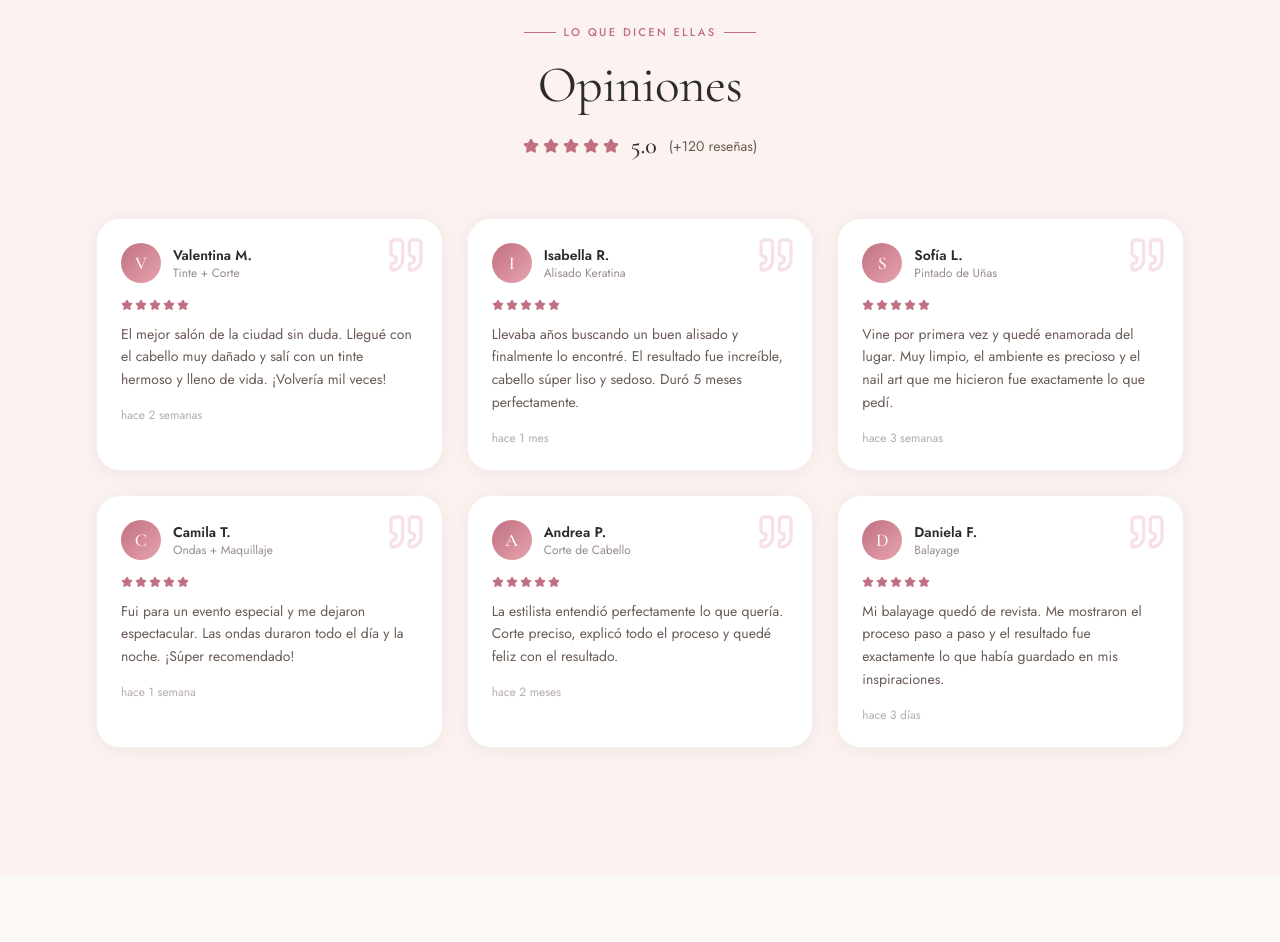
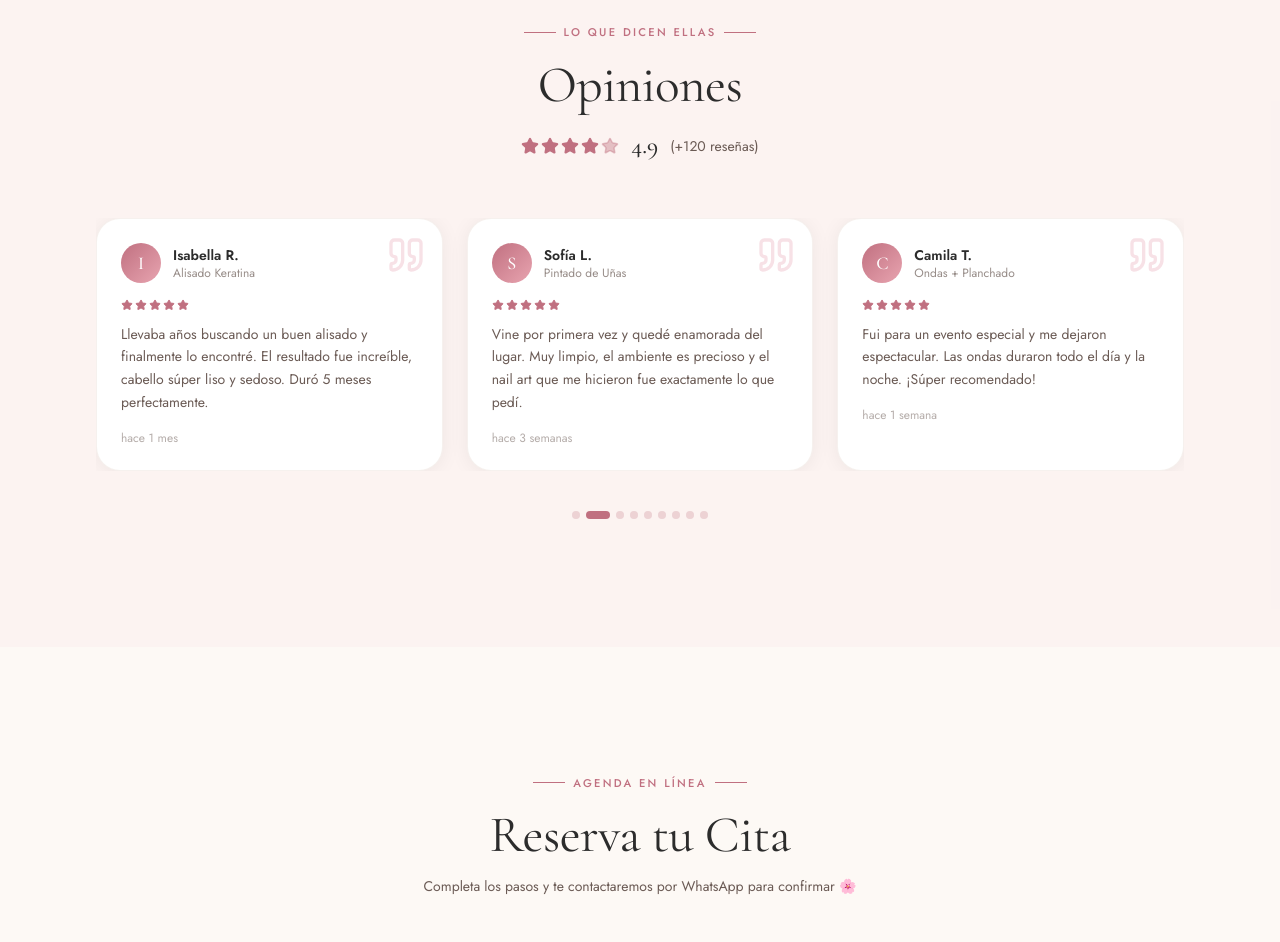
Before and after one commit to RafaelJared/beauty-salon, a Next.js app: page / in a window 1280 px wide. Shown: the part 4980-5922 px from the top of the page. Built offline with nearby package versions, Linux system fonts and the light colour scheme; no server answers.

Commit message:
Opiniones rotativas y estrellas 4.9

```diff
--- a/components/sections/Reviews.tsx
+++ b/components/sections/Reviews.tsx
@@ -1,8 +1,8 @@
 "use client";
 
-import { motion } from "framer-motion";
+import { motion, AnimatePresence } from "framer-motion";
 import { Star, Quote } from "lucide-react";
-import { useState } from "react";
+import { useState, useEffect } from "react";
 
 const reviews = [
   {
@@ -35,7 +35,7 @@ const reviews = [
   {
     id: 4,
     name: "Camila T.",
-    service: "Ondas + Maquillaje",
+    service: "Ondas + Planchado",
     rating: 5,
     text: "Fui para un evento especial y me dejaron espectacular. Las ondas duraron todo el día y la noche. ¡Súper recomendado!",
     avatar: "C",
@@ -59,7 +59,37 @@ const reviews = [
     avatar: "D",
     date: "hace 3 días",
   },
+  {
+    id: 7,
+    name: "Gabriela R.",
+    service: "Tinte de Cabello",
+    rating: 5,
+    text: "Excelente atención desde el primer momento. Me asesoraron sobre el color ideal para mi tono de piel y quedé encantada con el resultado.",
+    avatar: "G",
+    date: "hace 5 días",
+  },
+  {
+    id: 8,
+    name: "Fernanda O.",
+    service: "Alisado Permanente",
+    rating: 5,
+    text: "Jamás había tenido el cabello tan liso y brillante. El alisado duró muchísimo y el trato fue increíble. Ya agendé mi próxima cita.",
+    avatar: "F",
+    date: "hace 2 semanas",
+  },
+  {
+    id: 9,
+    name: "Patricia C.",
+    service: "Planchado + Corte",
+    rating: 4,
+    text: "Muy buen servicio y atención. El resultado fue hermoso, definitivamente regreso. El ambiente del salón es muy agradable y relajante.",
+    avatar: "P",
+    date: "hace 1 mes",
+  },
 ];
+
+const VISIBLE = 3;   // cuántas tarjetas se muestran a la vez
+const INTERVAL = 5000; // cada 5 segundos — más lento que las imágenes
 
 function StarRating({ rating }: { rating: number }) {
   return (
@@ -76,7 +106,21 @@ function StarRating({ rating }: { rating: number }) {
 }
 
 export default function Reviews() {
-  const [activeIdx, setActiveIdx] = useState(0);
+  const [startIdx, setStartIdx] = useState(0);
+  const [direction, setDirection] = useState(1);
+
+  useEffect(() => {
+    const t = setInterval(() => {
+      setDirection(1);
+      setStartIdx((prev) => (prev + 1) % reviews.length);
+    }, INTERVAL);
+    return () => clearInterval(t);
+  }, []);
+
+  // Obtiene 3 reseñas a partir del índice actual (circular)
+  const visible = Array.from({ length: VISIBLE }, (_, i) =>
+    reviews[(startIdx + i) % reviews.length]
+  );
 
   return (
     <section id="opiniones" className="py-24 lg:py-32 bg-blush/40">
@@ -105,7 +149,7 @@ export default function Reviews() {
             Opiniones
           </motion.h2>
 
-          {/* Overall rating */}
+          {/* Rating 4.9 */}
           <motion.div
             initial={{ opacity: 0, y: 10 }}
             whileInView={{ opacity: 1, y: 0 }}
@@ -113,31 +157,34 @@ export default function Reviews() {
             transition={{ delay: 0.2 }}
             className="flex items-center justify-center gap-3 mt-4"
           >
-            <div className="flex gap-1">
+            <div className="flex gap-0.5">
               {Array.from({ length: 5 }).map((_, i) => (
-                <Star key={i} size={16} className="fill-mauve text-mauve" />
+                <Star
+                  key={i}
+                  size={18}
+                  className={i < 4 ? "fill-mauve text-mauve" : "fill-mauve/40 text-mauve/40"}
+                />
               ))}
             </div>
-            <span className="font-display text-2xl font-medium text-charcoal">5.0</span>
+            <span className="font-display text-2xl font-medium text-charcoal">4.9</span>
             <span className="font-body text-sm text-mink">(+120 reseñas)</span>
           </motion.div>
         </div>
 
-        {/* Cards grid */}
-        <div className="grid grid-cols-1 sm:grid-cols-2 lg:grid-cols-3 gap-6">
-          {reviews.map((review, i) => (
+        {/* Cards rotativas */}
+        <div className="grid grid-cols-1 sm:grid-cols-2 lg:grid-cols-3 gap-6 overflow-hidden">
+          <AnimatePresence mode="popLayout">
+            {visible.map((review) => (
               <motion.div
                 key={review.id}
-              initial={{ opacity: 0, y: 30 }}
-              whileInView={{ opacity: 1, y: 0 }}
-              viewport={{ once: true, margin: "-60px" }}
-              transition={{ duration: 0.5, delay: i * 0.08 }}
+                layout
+                initial={{ opacity: 0, y: 30, scale: 0.95 }}
+                animate={{ opacity: 1, y: 0,  scale: 1    }}
+                exit={{    opacity: 0, y: -20, scale: 0.95 }}
+                transition={{ duration: 0.6, ease: [0.25, 0.46, 0.45, 0.94] }}
                 className="bg-white rounded-3xl p-6 shadow-card border border-nude/40 relative overflow-hidden"
               >
-              <Quote
-                size={40}
-                className="absolute top-4 right-4 text-petal/60"
-              />
+                <Quote size={40} className="absolute top-4 right-4 text-petal/60" />
 
                 <div className="flex items-center gap-3 mb-4">
                   <div className="w-10 h-10 rounded-full bg-gradient-to-br from-mauve to-dusty flex items-center justify-center flex-shrink-0">
@@ -160,6 +207,20 @@ export default function Reviews() {
                 <p className="font-body text-xs text-mink/50 mt-4">{review.date}</p>
               </motion.div>
             ))}
+          </AnimatePresence>
+        </div>
+
+        {/* Indicador de progreso */}
+        <div className="flex justify-center gap-1.5 mt-10">
+          {reviews.map((_, i) => (
+            <button
+              key={i}
+              onClick={() => { setDirection(i > startIdx ? 1 : -1); setStartIdx(i); }}
+              className={`transition-all duration-500 rounded-full ${
+                i === startIdx ? "w-6 h-2 bg-mauve" : "w-2 h-2 bg-mauve/25 hover:bg-mauve/50"
+              }`}
+            />
+          ))}
         </div>
       </div>
     </section>
```
Lines whose indentation alone changed are shown as unchanged.
